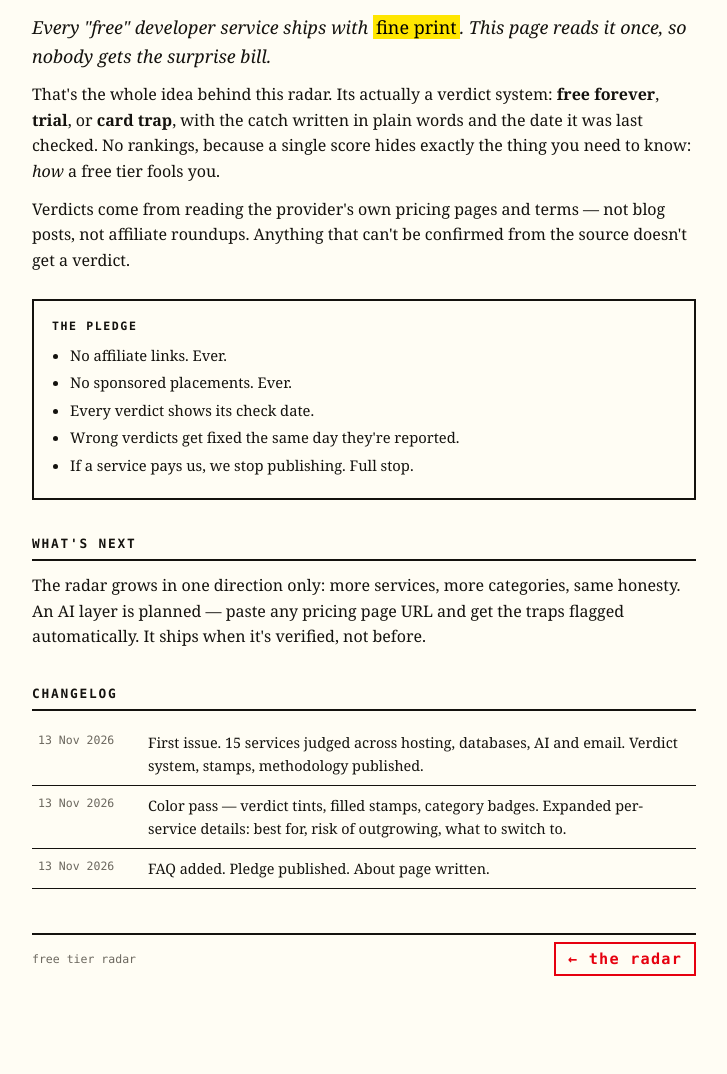
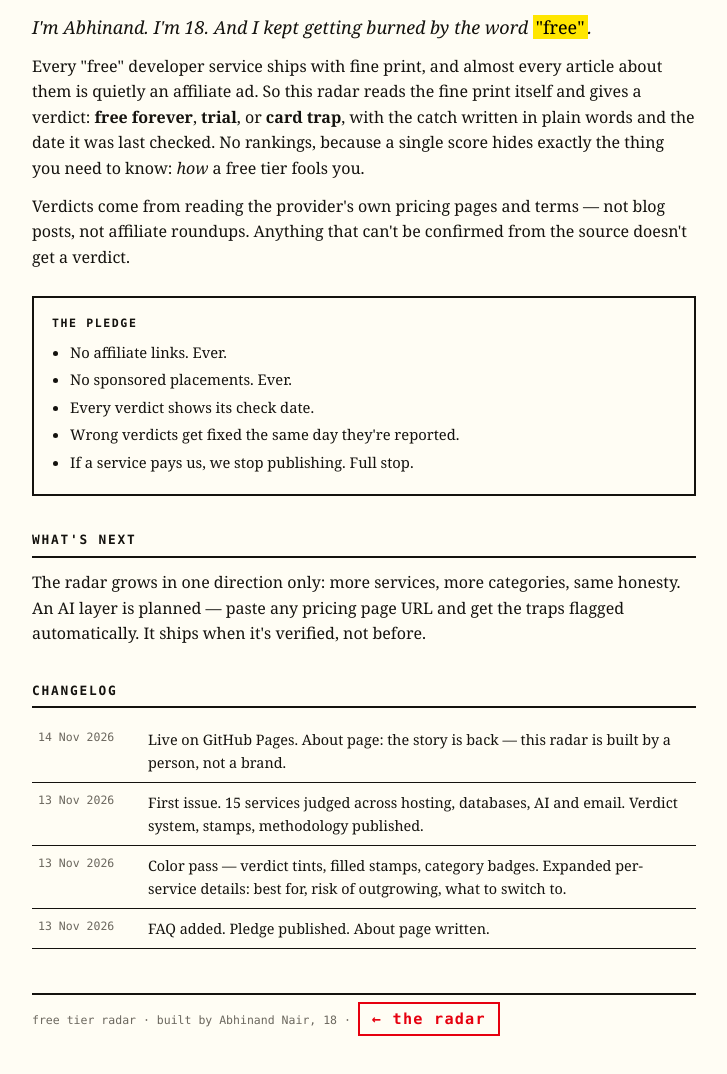
Before and after one commit to ABHINAND-NAIR/Free-Tier-Radar, a plain HTML site: page about.html in a window 1280 px wide. Shown: the part 158-1232 px from the top of the page, without its empty margins (276-1003 px from the left). Before the commit the page ends 1200 px from the top, so only its background shows below. Drawn offline with Linux system fonts and the light colour scheme.

Commit message:
About page: name and age back on the site - built by Abhinand Nair, 18

```diff
--- a/about.html
+++ b/about.html
@@ -55,9 +55,10 @@
 
     <h1>About This <mark>Radar</mark></h1>
 
-    <p class="lede">Every "free" developer service ships with <mark>fine print</mark>. This page reads it once, so nobody gets the surprise bill.</p>
+    <p class="lede">I'm Abhinand. I'm 18. And I kept getting burned by the word <mark>"free"</mark>.</p>
 
-    <p>That's the whole idea behind this radar. Its actually a verdict system:
+    <p>Every "free" developer service ships with fine print, and almost every article about them
+       is quietly an affiliate ad. So this radar reads the fine print itself and gives a verdict:
        <strong>free forever</strong>, <strong>trial</strong>, or <strong>card trap</strong>,
        with the catch written in plain words and the date it was last checked.
        No rankings, because a single score hides exactly the thing you need to know:
@@ -84,14 +85,14 @@
 
     <h2>Changelog</h2>
     <table class="changelog">
+      <tr><td>14 Nov 2026</td><td>Live on GitHub Pages. About page: the story is back — this radar is built by a person, not a brand.</td></tr>
       <tr><td>13 Nov 2026</td><td>First issue. 15 services judged across hosting, databases, AI and email. Verdict system, stamps, methodology published.</td></tr>
       <tr><td>13 Nov 2026</td><td>Color pass — verdict tints, filled stamps, category badges. Expanded per-service details: best for, risk of outgrowing, what to switch to.</td></tr>
       <tr><td>13 Nov 2026</td><td>FAQ added. Pledge published. About page written.</td></tr>
     </table>
 
     <footer>
-      <span>free tier radar</span>
-      <span><a href="index.html" style="color:var(--alarm)">← the radar</a></span>
+      <span>free tier radar · built by Abhinand Nair, 18 · <a href="index.html" style="color:var(--alarm)">← the radar</a></span>
     </footer>
   </div>
 </body>
```
Also changed, not shown: index.html (+1 -1 lines).
